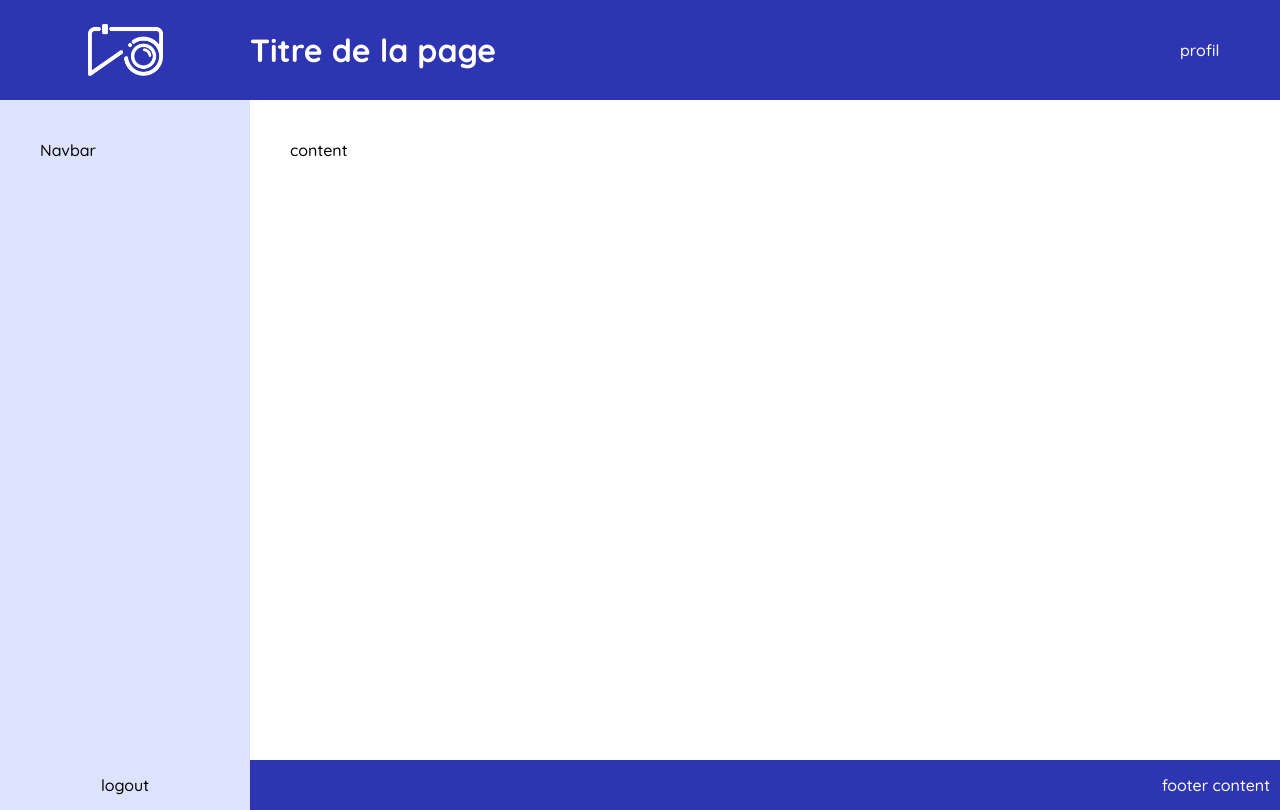
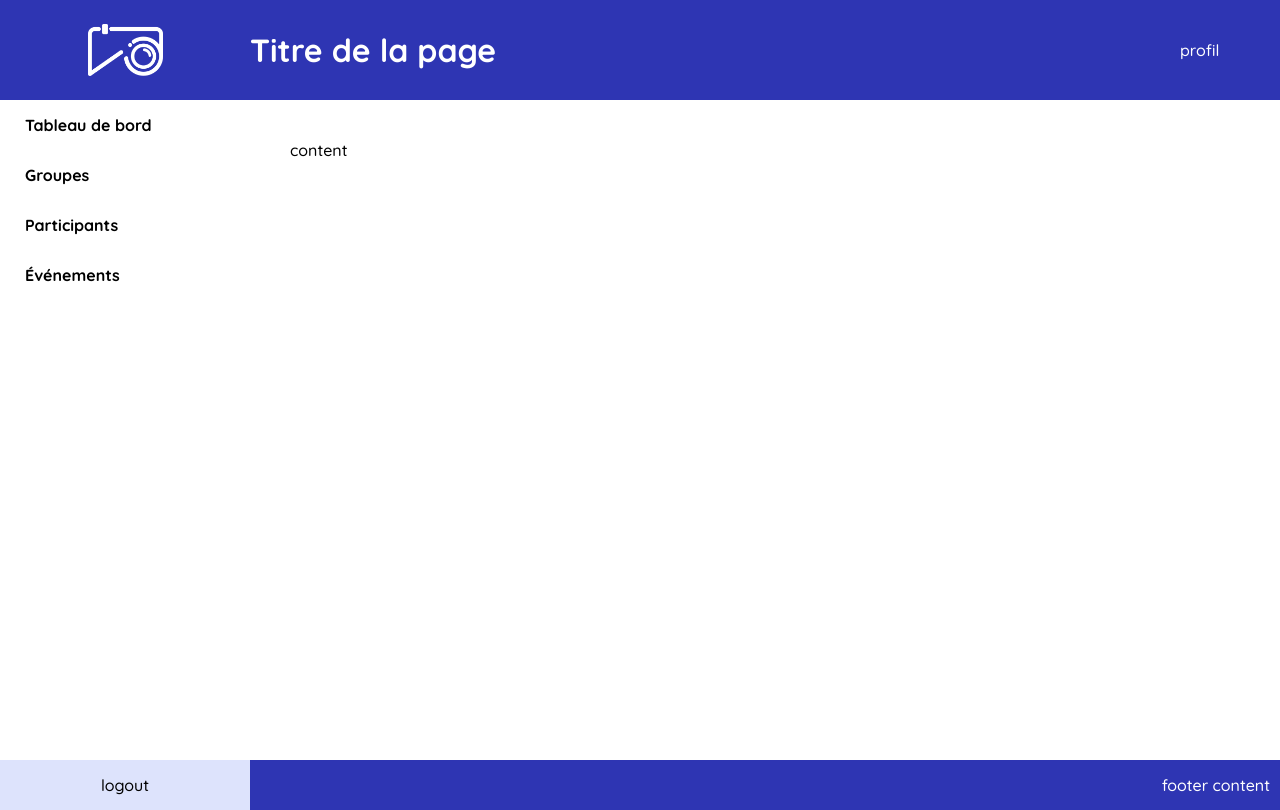
Before and after one commit to sarah-sbb/athlysia-project, a Next.js app in the folder frontend/: page /dashboard in a window 1280 px wide. Built offline with nearby package versions, Linux system fonts and the light colour scheme.

Commit message:
ajout du menu à la navbar et stylisation

```diff
--- a/frontend/components/Navbar.js
+++ b/frontend/components/Navbar.js
@@ -5,9 +5,43 @@ import styles from '../styles/Navbar.module.css';
 
 function Navbar() {
   return (
-    <div>
-      <div className={styles.mainNavbar}>Navbar</div>
-    </div>
+    <nav classNameName={styles.mainNavbar}>
+      <div className={styles.accordionContainer}>
+          <div className={styles.accordionItem}>
+              <div className={styles.accordionHeader}>
+                  Tableau de bord
+              </div>
+          </div>
+          <div className={styles.accordionItem}>
+              <div className={styles.accordionHeader}>
+                  Groupes
+              </div>
+              <div className={styles.accordionContent}>
+                  <a href="/" className={styles.subItem}>Tous les groupes</a>
+                  <a href="/" className={styles.subItem}>Ajouter un groupe</a>
+              </div>
+          </div>
+
+          <div className={styles.accordionItem}>
+              <div className={styles.accordionHeader}>Participants
+              </div>
+              <div className={styles.accordionContent}>
+                  <a href="/" className={styles.subItem}>Tous les participants</a>
+                  <a href="/" className={styles.subItem}>Ajouter un participant</a>
+              </div>
+          </div>
+
+          <div className={styles.accordionItem}>
+              <div className={styles.accordionHeader}>
+                  Événements
+              </div>
+              <div className={styles.accordionContent}>
+                  <a href="/" className={styles.subItem}>Tous les événements</a>
+                  <a href="/" className={styles.subItem}>Créer un événement</a>
+              </div>
+          </div>
+        </div>
+    </nav>
   );
 }
 
--- a/frontend/styles/Navbar.module.css
+++ b/frontend/styles/Navbar.module.css
@@ -5,3 +5,65 @@
     grid-area: mainNavbar;
     height: 100%;
 }
+
+/* ACCORDION */
+.accordionContainer {
+    width: 100%;
+    overflow: hidden;
+}
+
+.accordionHeader {
+    cursor: pointer;
+    padding: 15px 0 15px 25px;
+    width: 100%;
+    text-align: left;
+    font-size: 16px;
+    font-weight: bold;
+    display: flex;
+    align-items: center;
+    transition: background 0.3s ease;
+}
+
+.accordionItem {
+    box-sizing: border-box;
+}
+
+.accordionItem.active .accordionHeader {
+    background-color: var(--main-bg-color);
+    color: white;
+}
+
+.accordionHeader:hover {
+    background-color: var(--main-bg-color);
+    color: white;
+}
+.accordionContent {
+    background-color: #ffffff;
+    max-height: 0;
+    overflow: hidden;
+    transition: max-height 0.3s ease-out;
+    padding: 0;
+}
+
+.subItem {
+    display: block;
+    padding: 12px 20px;
+    font-size: 14px;
+    color: var(--main-text-color);
+    text-decoration: none;
+    border-bottom: 1px solid var(--second-bg-color);
+    transition: background-color 0.3s ease;
+}
+
+.subItem:hover {
+    background-color: #f0f0f0;
+}
+
+.subItem.activeSubItem {
+    font-weight: bold;
+}
+
+/* Effet d'ouverture */
+.accordionItem.active .accordionHeader i {
+    transform: rotate(90deg);
+}
```
